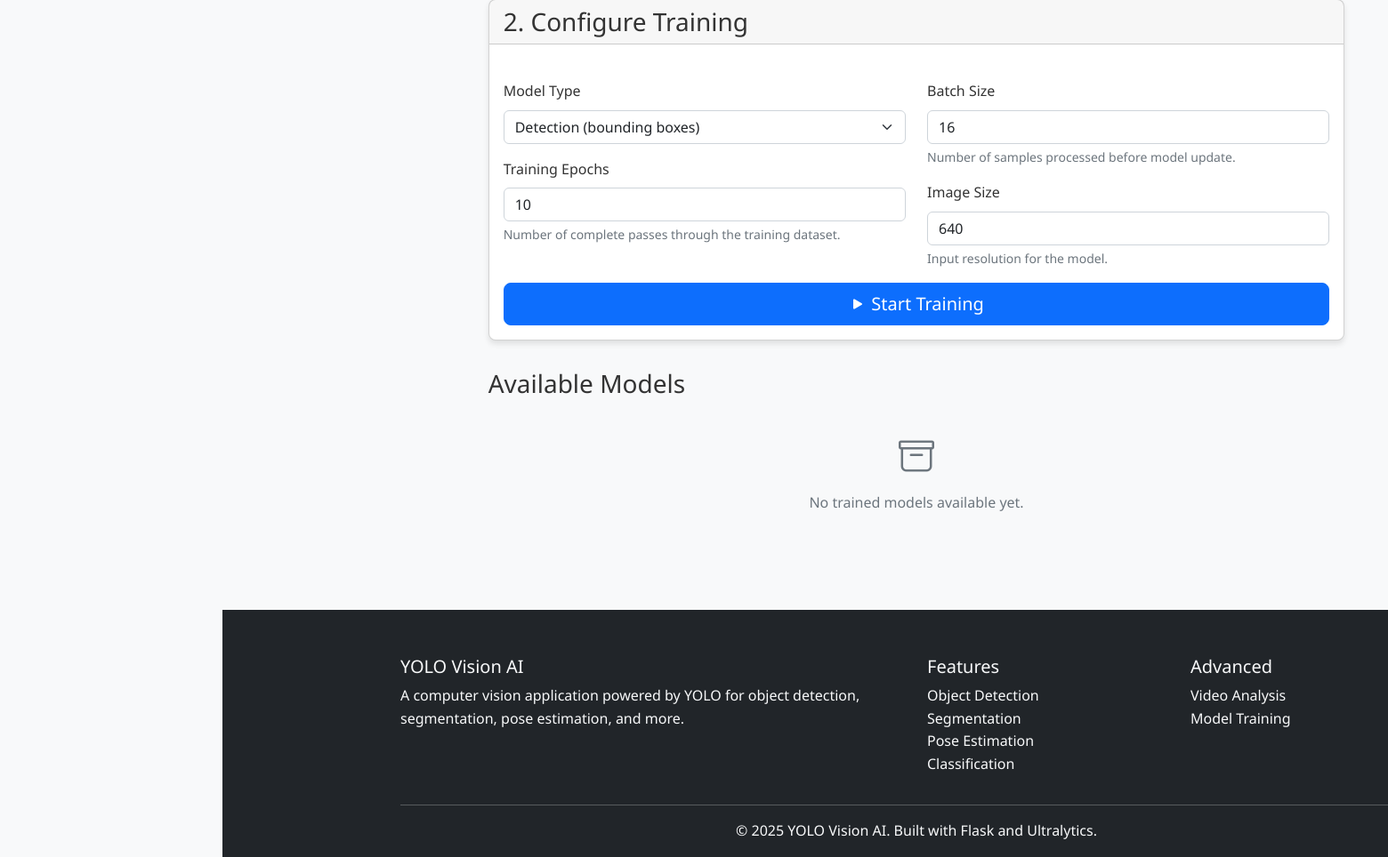
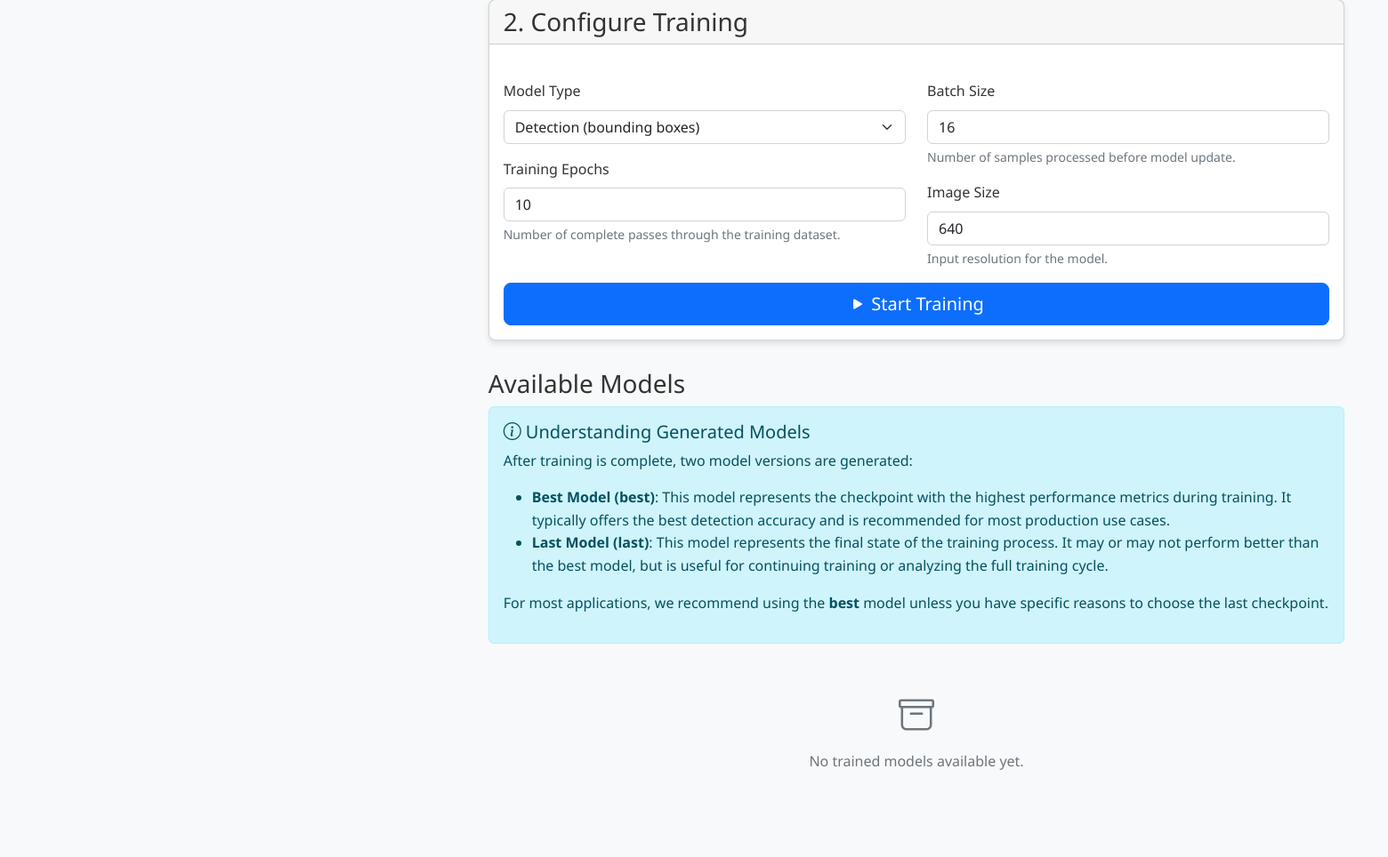
Before and after one commit to jrtechnosolutions/JR-YOLOv8ObjectDetectionDemo, a Flask app: page /training in a window 1560 px wide; the page is wider, and only the part inside the window is pictured. Shown: the part 839-1803 px from the top of that part at 89% size. Run offline with Flask 2, Linux system fonts and the light colour scheme; data that the repository does not hold is empty.

Commit message:
Add explanation about best and last model differences after training

```diff
--- a/templates/training.html
+++ b/templates/training.html
@@ -237,6 +237,18 @@
         <!-- Existing Models -->
         <div class="model-list">
             <h3>Available Models</h3>
+
+            <!-- Explanation about model types -->
+            <div class="alert alert-info mb-4">
+                <h5><i class="bi bi-info-circle"></i> Understanding Generated Models</h5>
+                <p>After training is complete, two model versions are generated:</p>
+                <ul>
+                    <li><strong>Best Model (best)</strong>: This model represents the checkpoint with the highest performance metrics during training. It typically offers the best detection accuracy and is recommended for most production use cases.</li>
+                    <li><strong>Last Model (last)</strong>: This model represents the final state of the training process. It may or may not perform better than the best model, but is useful for continuing training or analyzing the full training cycle.</li>
+                </ul>
+                <p>For most applications, we recommend using the <strong>best</strong> model unless you have specific reasons to choose the last checkpoint.</p>
+            </div>
+
             <div class="row" id="modelsList">
                 <!-- Models will be populated here -->
                 <div class="col-12 text-center py-4 text-muted" id="noModelsMessage">
```
